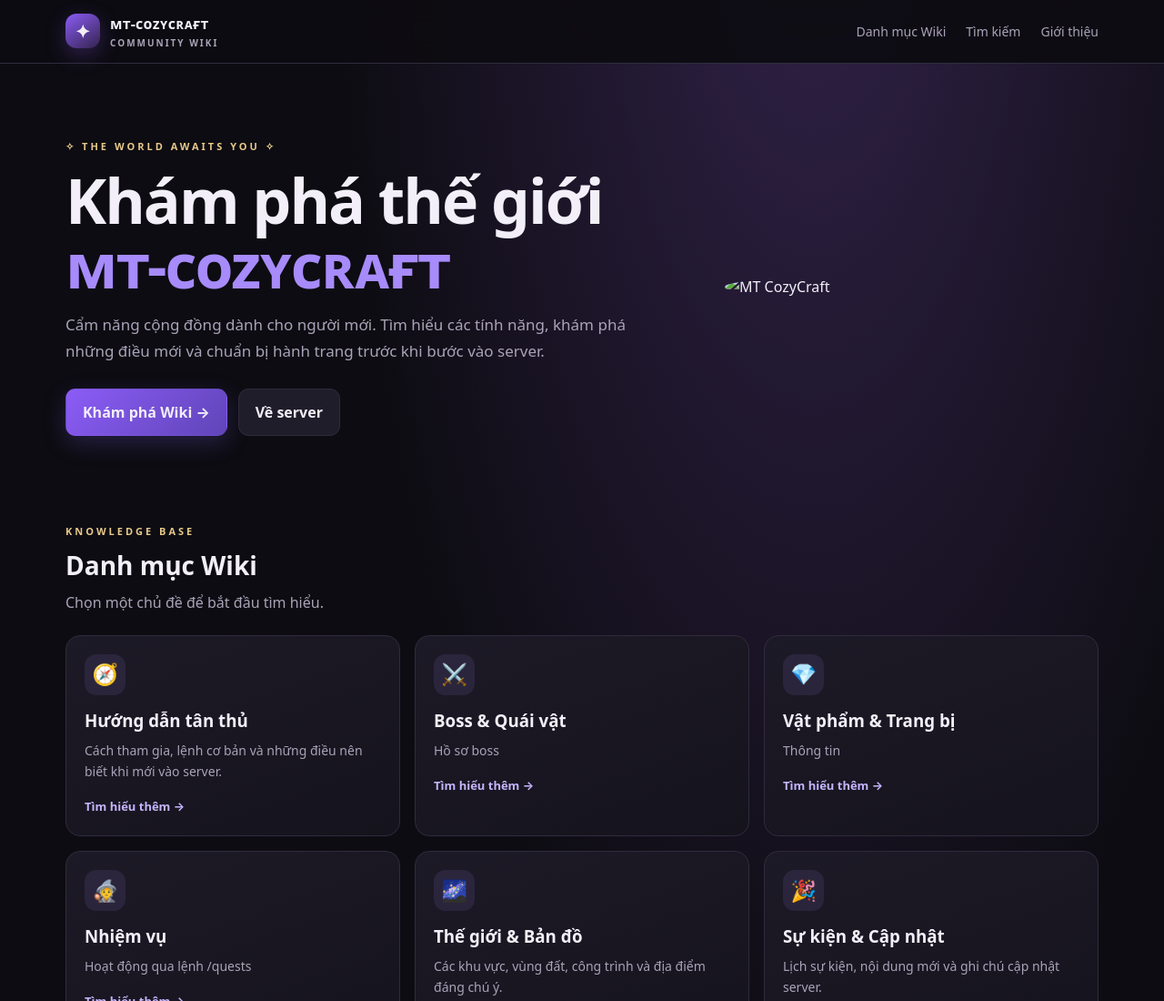
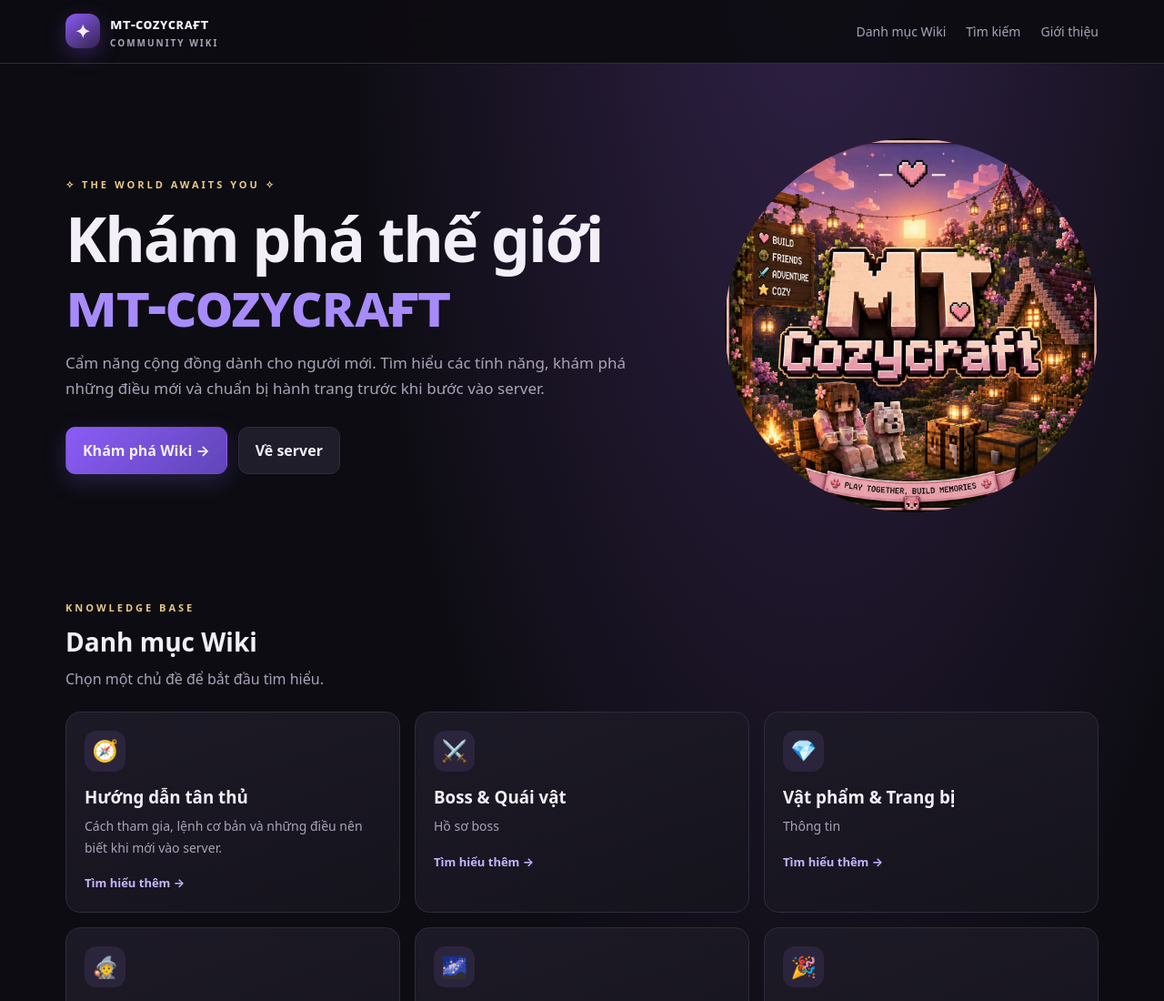
Before and after one commit to Ngkhoa01/mt-cozycraft, a plain HTML site: page index.html in a window 1280 px wide. Shown: the top 1100 px of the page at 91% size. Drawn offline with Linux system fonts and the light colour scheme.

Commit message:
Update index.html

```diff
--- a/index.html
+++ b/index.html
@@ -100,7 +100,7 @@
       <div class="actions"><a class="btn primary" href="#wiki">Khám phá Wiki →</a><a class="btn" href="#about">Về server</a></div>
     </div>
     <div class="portal">
-  <img src="mt-cozycraft.jpg" alt="MT CozyCraft">
+  <img src="741092513_1058835539899118_2748979401672020039_n.jpg" alt="MT CozyCraft">
 </div>
   </section>
 
```
